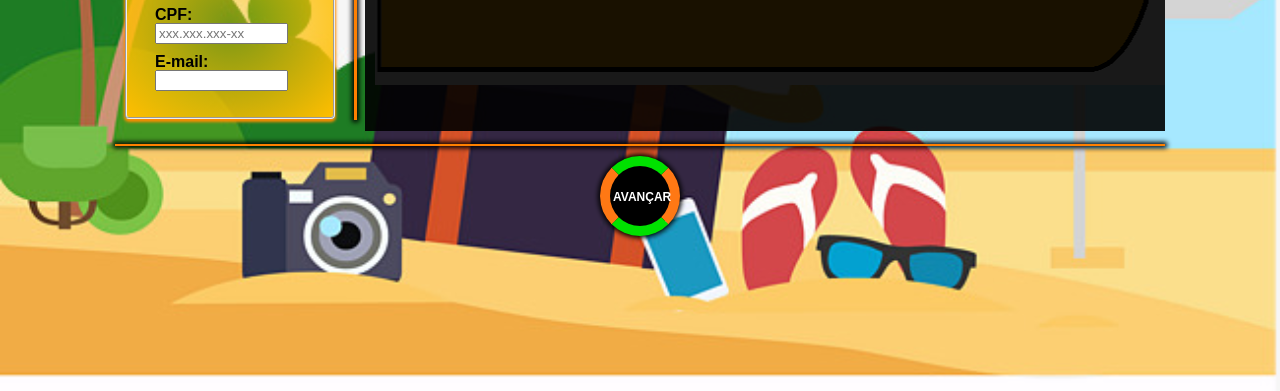
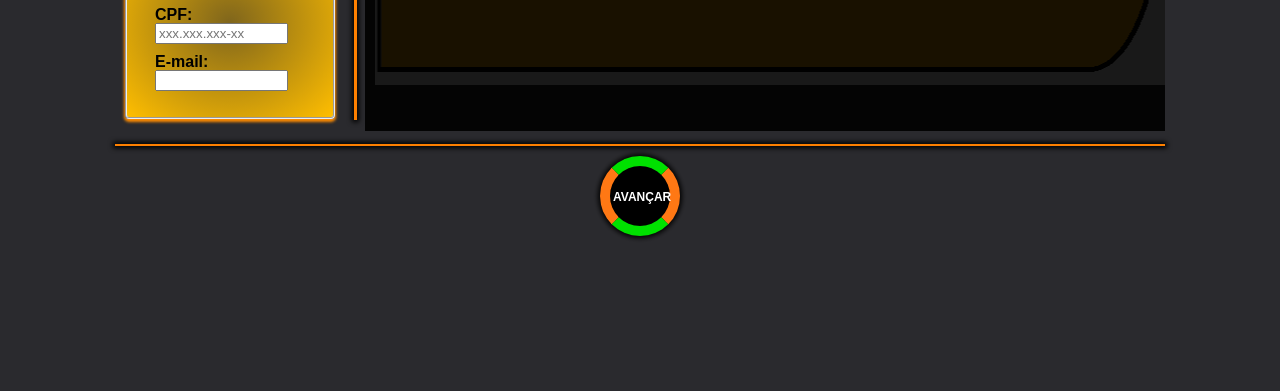
Before and after one commit to osaias/passagens, a plain HTML site: page index.html in a window 1280 px wide. Shown: the part 409-800 px from the top of the page. Drawn offline with Linux system fonts and the light colour scheme.

Commit message:
ajuste na imagem de fundo

```diff
--- a/css/passagem.css
+++ b/css/passagem.css
@@ -1,7 +1,8 @@
 body{
-  background: url(../imgs/fundoPrincipal.jpg) no-repeat;
+  /*background: url(../imgs/fundoPrincipal.jpg) no-repeat;
   background-size: 100%;
-  background-blend-mode:lighten;
+  background-blend-mode:lighten;*/
+  background-color: #2A2A2E;
 
 }
 
```
